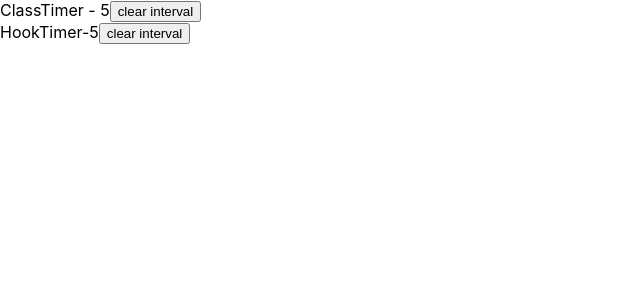
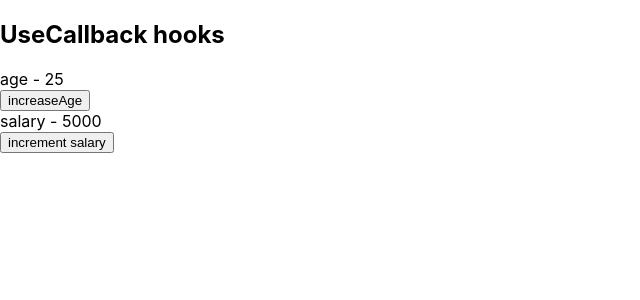
Before and after one commit to SHANU-NP/react-app-dev, a React (Create React App) app: page / in a window 1280 px wide. Shown: the top 300 px of the page, without its empty margins (0-640 px from the left). Built offline with nearby package versions, Linux system fonts and the light colour scheme.

Commit message:
-- useCall back hook to return a memoized callback  function.

```diff
--- a/src/App.js
+++ b/src/App.js
@@ -1,16 +1,12 @@
 import "./App.css";
 import React from "react";
 import DataFetchingTwo from "./components/fetchingDataWithUserReducer/DataFetchingTwo";
-import Count from "./components/useMemo/Count";
-import FocusInput from "./components/useRefs/FocusInput";
-import ClassTimer from "./components/useRefs/ClassTimer";
-import HookTimer from "./components/useRefs/HookTimer";
+import ParentComponent from "./components/useCallBackHook/ParentComponent";
 
 function App() {
   return (
     <div>
-      <ClassTimer/>
-      <HookTimer/>
+    <ParentComponent/>
     </div>
   );
 }
--- /dev/null
+++ b/src/components/useCallBackHook/Button.js
@@ -0,0 +1,15 @@
+import React from 'react'
+
+function Button({handleClick,children}) {
+  console.log(`rendering ${children}`)
+  return (
+    <div>
+
+      <button onClick={handleClick}>{children}</button>
+
+
+    </div>
+  )
+}
+
+export default React.memo(Button)
--- /dev/null
+++ b/src/components/useCallBackHook/Count.js
@@ -0,0 +1,12 @@
+import React from 'react'
+
+function Count({text,count}) {
+  console.log(`rendering ${text} ${count}`)
+  return (
+    <div>
+        {text} - {count}
+    </div>
+  )
+}
+
+export default React.memo(Count)
--- /dev/null
+++ b/src/components/useCallBackHook/ParentComponent.js
@@ -0,0 +1,29 @@
+import React, { useState , useCallback} from "react";
+import Title from "./Title";
+import Count from "./Count";
+import Button from "./Button";
+
+function ParentComponent() {
+  const [age, setAge] = useState(25);
+  const [salary, setSalary] = useState(5000);
+
+  const increaseAge = useCallback(() => {
+    setAge(age => age + 1)
+  },[age])
+
+  const incrementSalary = useCallback(() => {
+    setSalary(salary => salary + 1000)
+  },[salary])
+
+  return (
+    <div>
+      <Title />
+      <Count text = "age" count={age}/>
+      <Button handleClick={increaseAge}>increaseAge</Button>
+      <Count text = "salary" count={salary}/>
+      <Button handleClick={incrementSalary}>increment salary</Button>
+    </div>
+  );
+}
+
+export default ParentComponent;
--- /dev/null
+++ b/src/components/useCallBackHook/Title.js
@@ -0,0 +1,13 @@
+import React from 'react'
+
+function Title() {
+  console.log('rendering title')
+  return (
+    <div>
+        <h2>UseCallback hooks</h2>
+
+    </div>
+  )
+}
+
+export default React.memo(Title)
```
